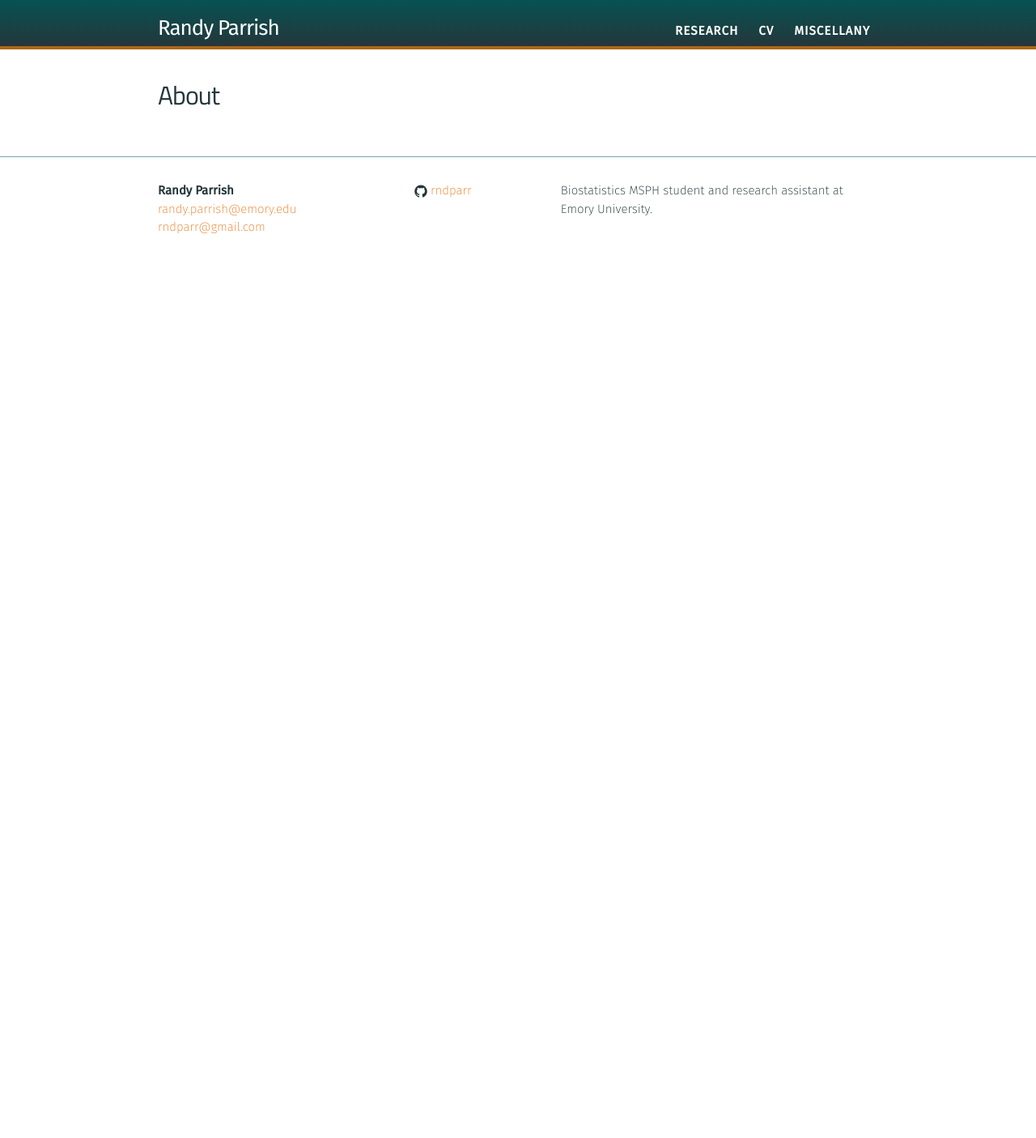
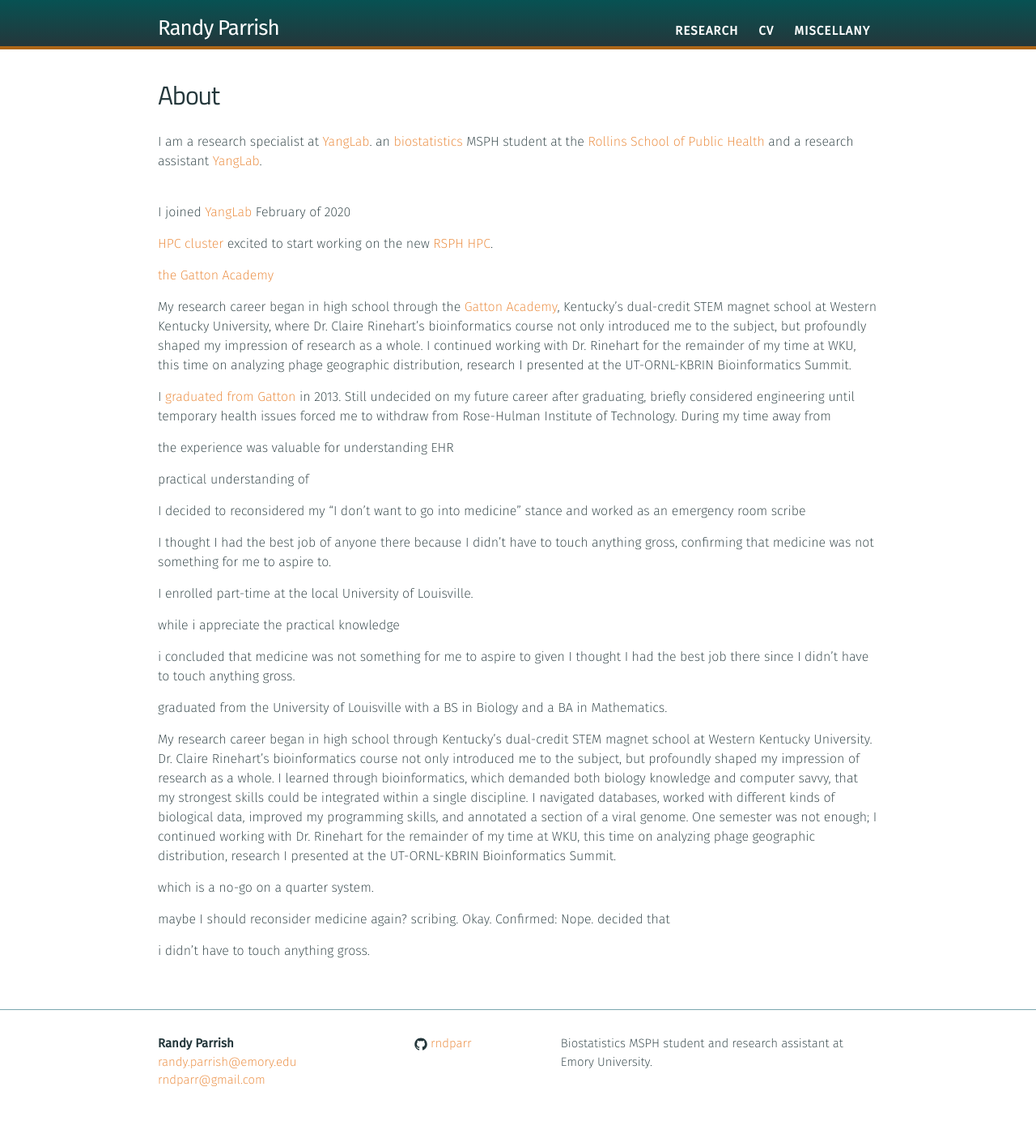
Before and after one commit to rndparr/website, a Jekyll site: the page built from about.md, in a window 1280 px wide. Shown: the whole page at 81% size. Built offline with Jekyll 4.4.1, drawn with Linux system fonts in a browser that asks for light colours; before the commit the page ends 900 px from its top, so only the background shows below that.

Commit message:
updates to cv, research, coursework

```diff
--- a/about.md
+++ b/about.md
@@ -3,3 +3,70 @@
 title: About
 permalink: /about/
 ---
+
+
+
+
+I am a research specialist at <a href="https://yanglab-emory.github.io/">YangLab</a>.
+an <a href="https://www.sph.emory.edu/departments/bios/index.html">biostatistics</a>
+ MSPH student at the <a href="https://www.sph.emory.edu">Rollins School of Public Health</a>
+ and a research assistant <a href="https://yanglab-emory.github.io/">YangLab</a>.<br><br>
+
+I joined <a href="https://yanglab-emory.github.io/">YangLab</a> February of 2020
+
+
+<a href="https://hgcc.genetics.emory.edu/">HPC cluster</a>
+excited to start working on the new <a href="https://scholarblogs.emory.edu/rsph-hpc/">RSPH HPC</a>.
+
+
+
+
+
+
+<a href="https://www.wku.edu/academy/">the Gatton Academy</a>
+
+<a href="https://wkunews.wordpress.com/2013/05/11/gatton-graduation-2013/"> </a>
+
+<a href="https://wkunews.wordpress.com/2011/04/06/gatton-classof2013/"> </a>
+
+
+My research career began in high school through the <a href="https://www.wku.edu/academy/">Gatton Academy</a>, Kentucky's dual-credit STEM magnet school at Western Kentucky University, where Dr. Claire Rinehart’s bioinformatics course not only introduced me to the subject, but profoundly shaped my impression of research as a whole. I continued working with Dr. Rinehart for the remainder of my time at WKU, this time on analyzing phage geographic distribution, research I presented at the UT-ORNL-KBRIN Bioinformatics Summit.
+
+
+I <a href="https://wkunews.wordpress.com/2013/05/11/gatton-graduation-2013/">graduated from Gatton</a> in 2013. Still undecided on my future career after graduating, briefly considered engineering until temporary health issues forced me to withdraw from Rose-Hulman Institute of Technology. During my time away from
+
+
+the experience was valuable for understanding EHR
+
+practical understanding of
+
+
+I decided to reconsidered my "I don't want to go into medicine" stance and worked as an emergency room scribe
+
+
+
+I thought I had the best job of anyone there because I didn't have to touch anything gross, confirming that medicine was not something for me to aspire to.
+
+
+I enrolled part-time at the local University of Louisville.
+
+while i appreciate the practical knowledge
+
+i concluded that medicine was not something for me to aspire to given I thought I had the best job there since I didn't have to touch anything gross.
+
+
+
+graduated from the University of Louisville with a BS in Biology and a BA in Mathematics.
+
+
+
+My research career began in high school through Kentucky's dual-credit STEM magnet school at Western Kentucky University. Dr. Claire Rinehart’s bioinformatics course not only introduced me to the subject, but profoundly shaped my impression of research as a whole. I learned through bioinformatics, which demanded both biology knowledge and computer savvy, that my strongest skills could be integrated within a single discipline. I navigated databases, worked with different kinds of biological data, improved my programming skills, and annotated a section of a viral genome. One semester was not enough; I continued working with Dr. Rinehart for the remainder of my time at WKU, this time on analyzing phage geographic distribution, research I presented at the UT-ORNL-KBRIN Bioinformatics Summit.
+
+
+which is a no-go on a quarter system.
+
+
+maybe I should reconsider medicine again? scribing. Okay. Confirmed: Nope.
+decided that
+
+i didn't have to touch anything gross.
--- a/index.html
+++ b/index.html
@@ -6,9 +6,9 @@
 <div class="home">
 
 
-<p>My name is Randy Parrish, and I am a <a href="https://www.sph.emory.edu/departments/bios/index.html">biostatistics</a>
- MSPH student at the <a href="https://www.sph.emory.edu">Rollins School of Public Health</a>
- and a research assistant <a href="https://yanglab-emory.github.io/">YangLab</a>.<br><br>
+<p>My name is Randy Parrish, and I am a research specialist at <a href="https://yanglab-emory.github.io/">YangLab</a> and recent graduate of the Emory <a href="https://www.sph.emory.edu/departments/bios/index.html">biostatistics</a>
+ MSPH prrogram at the <a href="https://www.sph.emory.edu">Rollins School of Public Health</a>.
+
 
 I maintain a list of my publications, research projects and implementations under the <a href="/research/">Research</a> tab. You may also check out my <a href="">Github profile.</a><br><br>
 
```
Also changed, not shown: miscellany/courses.md (+10 -7 lines), research.md (+23 -1 lines), 4 other files.
